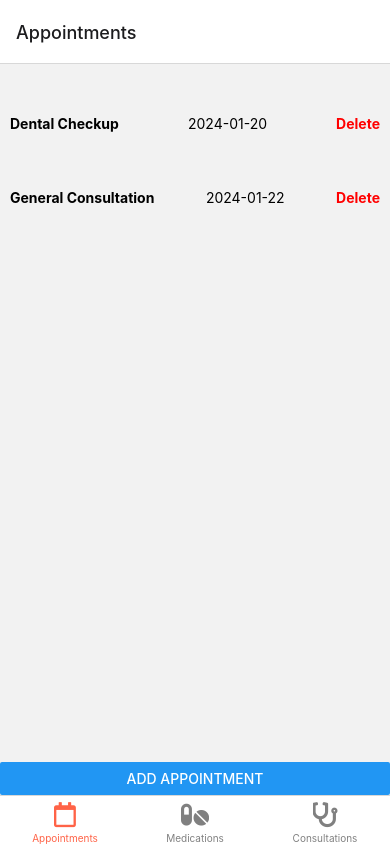
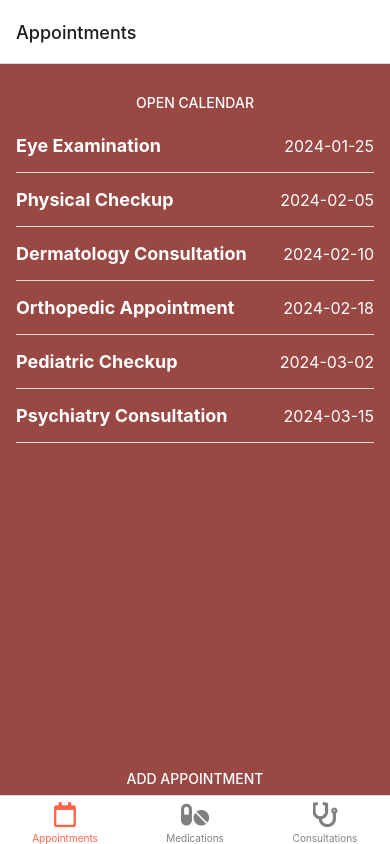
Before and after one commit to kairavipandya/healthcare, a React Native app in the folder HealthcareApp/: screen /Appointments in a window 390 px wide. Built offline with nearby package versions, Linux system fonts and the light colour scheme.

Commit message:
improved appointment page

```diff
--- a/HealthcareApp/package.json
+++ b/HealthcareApp/package.json
@@ -23,7 +23,9 @@
     "normalize-css-color": "^1.0.2",
     "react": "18.2.0",
     "react-dom": "18.2.0",
+    "react-modal": "^3.16.1",
     "react-native": "^0.73.2",
+    "react-native-calendars": "^1.1303.0",
     "react-native-elements": "^3.4.3",
     "react-native-notifications": "^5.1.0",
     "react-native-safe-area-context": "^4.8.2",
--- a/HealthcareApp/screens/AppointmentScreen.js
+++ b/HealthcareApp/screens/AppointmentScreen.js
@@ -1,60 +1,188 @@
 import React, { useState } from 'react';
-import { View, Text, Button, FlatList, StyleSheet, TouchableOpacity, Alert } from 'react-native';
+import { View, Text, Button, FlatList, StyleSheet, TouchableOpacity, Modal } from 'react-native';
+import { Calendar, Agenda } from 'react-native-calendars';
 
-const initialAppointments = [
-  { id: '1', title: 'Dental Checkup', date: '2024-01-20' },
-  { id: '2', title: 'General Consultation', date: '2024-01-22' },
-  // Add more mockup data here
+const additionalAppointments = [
+  { id: '3', title: 'Eye Examination', date: '2024-01-25', doctor: 'Dr. Anderson', notes: 'Check vision' },
+  { id: '4', title: 'Physical Checkup', date: '2024-02-05', doctor: 'Dr. Wilson', notes: 'General health assessment' },
+  { id: '5', title: 'Dermatology Consultation', date: '2024-02-10', doctor: 'Dr. Martinez', notes: 'Skin issues' },
+  { id: '6', title: 'Orthopedic Appointment', date: '2024-02-18', doctor: 'Dr. Davis', notes: 'Bone and joint pain' },
+  { id: '7', title: 'Pediatric Checkup', date: '2024-03-02', doctor: 'Dr. Moore', notes: "Child's health" },
+  { id: '8', title: 'Psychiatry Consultation', date: '2024-03-15', doctor: 'Dr. Robinson', notes: 'Mental health assessment' },
 ];
 
+const allAppointments = [...additionalAppointments];
+
 function AppointmentScreen({ navigation }) {
-  const [appointments, setAppointments] = useState(initialAppointments);
+  const [appointments, setAppointments] = useState(allAppointments);
+  const [selectedAppointment, setSelectedAppointment] = useState(null);
+  const [modalVisible, setModalVisible] = useState(false);
+  const [calendarModalVisible, setCalendarModalVisible] = useState(false);
+  const [rescheduleModalVisible, setRescheduleModalVisible] = useState(false); // State for rescheduling modal
+  const [newDate, setNewDate] = useState(null);
 
-  const confirmDeleteAppointment = (id) => {
-    Alert.alert(
-      'Confirm Deletion',
-      'Are you sure you want to delete this appointment?',
-      [
-        {
-          text: 'Cancel',
-          style: 'cancel',
-        },
-        {
-          text: 'Delete',
-          onPress: () => deleteAppointment(id),
-          style: 'destructive', // This style will make the text color red for the "Delete" button
-        },
-      ],
-      { cancelable: true }
-    );
+  // Calendar settings
+  const calendarTheme = {
+    backgroundColor: '#ffffff', // Calendar background color
+    calendarBackground: '#ffffff', // Calendar container background color
+    textSectionTitleColor: '#994843', // Calendar title text color
+    selectedDayBackgroundColor: '#994843', // Selected date background color
+    selectedDayTextColor: '#ffffff', // Selected date text color
+    todayTextColor: '#994843', // Today's date text color
+    dayTextColor: '#333333', // Default day text color
+    textDisabledColor: '#dcdcdc', // Disabled day text color
+    arrowColor: '#994843', // Arrow icon color
+    monthTextColor: '#994843', // Month text color
   };
 
-  const deleteAppointment = (id) => {
-    const updatedAppointments = appointments.filter(appointment => appointment.id !== id);
-    setAppointments(updatedAppointments);
+  const openConfirmationModal = (id) => {
+    setSelectedAppointment(id);
+    setModalVisible(true);
+  };
+
+  const closeConfirmationModal = () => {
+    setSelectedAppointment(null);
+    setModalVisible(false);
+  };
+
+  const openRescheduleModal = () => {
+    setRescheduleModalVisible(true);
+    setModalVisible(false);
+  };
+
+  const closeRescheduleModal = () => {
+    setRescheduleModalVisible(false);
+    setModalVisible(true);
+  };
+
+  const rescheduleAppointment = () => {
+    if (selectedAppointment && newDate) {
+      const updatedAppointments = appointments.map(appointment => {
+        if (appointment.id === selectedAppointment.id) {
+          return { ...appointment, date: newDate };
+        }
+        return appointment;
+      });
+      setAppointments(updatedAppointments);
+      setNewDate(null);
+      setRescheduleModalVisible(false);
+      setModalVisible(true);
+    }
+  };
+
+  const deleteAppointment = () => {
+    if (selectedAppointment) {
+      const updatedAppointments = appointments.filter(appointment => appointment.id !== selectedAppointment.id);
+      setAppointments(updatedAppointments);
+      setSelectedAppointment(null);
+      setModalVisible(false);
+    }
   };
 
   return (
-    <View style={styles.container}>
+    <View style={[styles.container, styles.themeBackground]}>
+      <Button
+        title="Open Calendar"
+        onPress={() => setCalendarModalVisible(true)}
+        color="#994843"
+      />
+
+      {/* Calendar View */}
+      <Modal
+        animationType="slide"
+        transparent={false}
+        visible={calendarModalVisible}
+      >
+        <View style={[styles.container, styles.themeBackground]}>
+          <Button
+            title="Close Calendar"
+            onPress={() => setCalendarModalVisible(false)}
+            color="#994843"
+          />
+          <Calendar
+            theme={calendarTheme} // Apply calendar settings
+          />
+        </View>
+      </Modal>
+
+      {/* List View */}
       <FlatList
-        data={appointments.sort((a, b) => a.date.localeCompare(b.date))}
-        keyExtractor={item => item.id}
+        data={appointments}
+        keyExtractor={(item) => item.id}
         renderItem={({ item }) => (
           <TouchableOpacity
-            style={styles.item}
-            onPress={() => navigation.navigate('EditAppointment', { appointment: item })}
+            style={[styles.item, styles.themeBackground]}
+            onPress={() => {
+              setSelectedAppointment(item);
+              setModalVisible(true);
+            }}
           >
-            <Text style={styles.title}>{item.title}</Text>
-            <Text>{item.date}</Text>
-            <TouchableOpacity onPress={() => confirmDeleteAppointment(item.id)}>
-              <Text style={styles.deleteButton}>Delete</Text>
-            </TouchableOpacity>
+            <Text style={[styles.title, styles.themeText]}>{item.title}</Text>
+            <Text style={[styles.date, styles.themeText]}>{item.date}</Text>
           </TouchableOpacity>
         )}
       />
+
+
+      {/* Modal for Appointment Details */}
+      <Modal
+        animationType="slide"
+        transparent={false}
+        visible={modalVisible}
+      >
+        <View style={[styles.container, styles.themeBackground]}>
+          <View style={styles.modalHeader}>
+            <Text style={[styles.modalTitle, styles.themeText]}>Appointment Details</Text>
+            <TouchableOpacity onPress={closeConfirmationModal}>
+              <Text style={[styles.closeButton, styles.themeText]}>Close</Text>
+            </TouchableOpacity>
+          </View>
+          {selectedAppointment && (
+            <View>
+              <Text style={[styles.detailText, styles.themeText]}>Title: {selectedAppointment.title}</Text>
+              <Text style={[styles.detailText, styles.themeText]}>Date: {selectedAppointment.date}</Text>
+              <Text style={[styles.detailText, styles.themeText]}>Doctor: {selectedAppointment.doctor}</Text>
+              <Text style={[styles.detailText, styles.themeText]}>Notes: {selectedAppointment.notes}</Text>
+            </View>
+          )}
+          <TouchableOpacity onPress={openRescheduleModal} style={styles.rescheduleButton}>
+            <Text style={[styles.rescheduleText, styles.themeText]}>Reschedule</Text>
+          </TouchableOpacity>
+          {selectedAppointment && (
+            <TouchableOpacity onPress={deleteAppointment} style={styles.deleteButton}>
+              <Text style={[styles.deleteText, styles.themeText]}>Delete</Text>
+            </TouchableOpacity>
+          )}
+        </View>
+      </Modal>
+
+      {/* Modal for Rescheduling */}
+      <Modal
+        animationType="slide"
+        transparent={false}
+        visible={rescheduleModalVisible}
+      >
+        <View style={[styles.container, styles.themeBackground]}>
+          <View style={styles.modalHeader}>
+            <Text style={[styles.modalTitle, styles.themeText]}>Reschedule Appointment</Text>
+            <TouchableOpacity onPress={closeRescheduleModal}>
+              <Text style={[styles.closeButton, styles.themeText]}>Close</Text>
+            </TouchableOpacity>
+          </View>
+          <Calendar
+            theme={calendarTheme} // Apply calendar settings
+            onDayPress={(day) => setNewDate(day.dateString)}
+          />
+          <TouchableOpacity onPress={rescheduleAppointment} style={styles.rescheduleConfirmButton}>
+            <Text style={[styles.rescheduleConfirmText, styles.themeText]}>Confirm Reschedule</Text>
+          </TouchableOpacity>
+        </View>
+      </Modal>
+
       <Button
         title="Add Appointment"
         onPress={() => navigation.navigate('AddAppointment')}
+        color="#994843"
       />
     </View>
   );
@@ -64,20 +192,85 @@ const styles = StyleSheet.create({
   container: {
     flex: 1,
     paddingTop: 22,
+    paddingHorizontal: 16,
   },
   item: {
-    padding: 10,
-    fontSize: 18,
-    height: 74, // Increased height to accommodate the delete button
+    paddingVertical: 16,
+    borderBottomWidth: 1,
+    borderBottomColor: '#dcdcdc',
     flexDirection: 'row',
     justifyContent: 'space-between',
     alignItems: 'center',
   },
   title: {
     fontWeight: 'bold',
+    fontSize: 18,
+  },
+  date: {
+    fontSize: 16,
+    color: '#666',
+  },
+  modalHeader: {
+    flexDirection: 'row',
+    justifyContent: 'space-between',
+    alignItems: 'center',
+  },
+  modalTitle: {
+    fontSize: 24,
+    fontWeight: 'bold',
+    marginBottom: 16,
+  },
+  detailText: {
+    fontSize: 18,
+    marginBottom: 8,
+  },
+  themeBackground: {
+    backgroundColor: '#994843',
+  },
+  themeText: {
+    color: '#ffffff',
+  },
+  closeButton: {
+    fontSize: 18,
+    fontWeight: 'bold',
   },
   deleteButton: {
-    color: 'red',
+    marginTop: 16,
+    alignSelf: 'flex-end',
+    paddingHorizontal: 10,
+    paddingVertical: 5,
+    backgroundColor: 'red',
+    borderRadius: 5,
+  },
+  deleteText: {
+    color: '#ffffff',
+    fontSize: 16,
+    fontWeight: 'bold',
+  },
+  rescheduleButton: {
+    marginTop: 16,
+    alignSelf: 'flex-start',
+    paddingHorizontal: 10,
+    paddingVertical: 5,
+    backgroundColor: '#994843',
+    borderRadius: 5,
+  },
+  rescheduleText: {
+    color: '#ffffff',
+    fontSize: 16,
+    fontWeight: 'bold',
+  },
+  rescheduleConfirmButton: {
+    marginTop: 16,
+    alignSelf: 'center',
+    paddingHorizontal: 20,
+    paddingVertical: 10,
+    backgroundColor: '#994843',
+    borderRadius: 5,
+  },
+  rescheduleConfirmText: {
+    color: '#ffffff',
+    fontSize: 18,
     fontWeight: 'bold',
   },
 });
```
Also changed, not shown: 1 other file (tests, documents, lock files or other folders).
